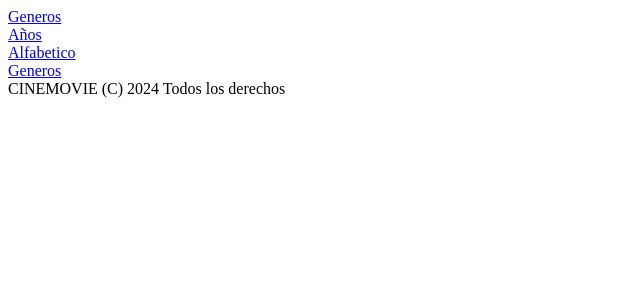
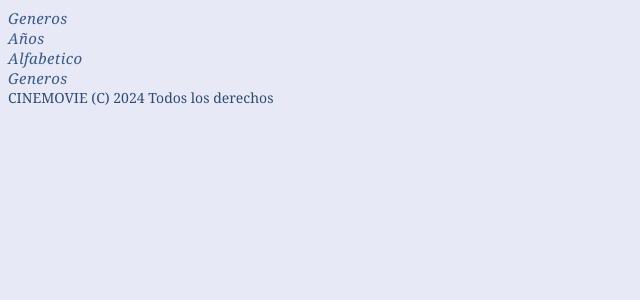
Before and after one commit to D3fussion/Carteleando, a Flask app: template templates/base.html in a window 1280 px wide. Shown: the top 300 px of the page, without its empty margins (0-640 px from the left). Run offline with Flask 3, Linux system fonts and the light colour scheme; the template is opened without the code that fills it, so the values that code supplies are empty.

Commit message:
10/04/2024

```diff
--- a/app.py
+++ b/app.py
@@ -5,7 +5,7 @@
 archivo_cartelera = 'cartelera_2024.csv'
 app = Flask(__name__)
 cartelera = carga_csv(archivo_cartelera)
-
+diccionario_peliculas = crea_diccionario_peliculas(cartelera)
 
 @app.route("/")
 def index():
--- /dev/null
+++ b/static/css/estilo.css
@@ -0,0 +1,101 @@
+h1 {color:#38598b;
+            font-family: Georgia, serif;
+            font-size: 24px;
+            letter-spacing: 0.4px;
+            word-spacing: 0px;
+            font-weight: 700;
+            text-decoration: none solid rgb(68, 68, 68);
+            font-style: normal;
+            font-variant: normal;
+            text-transform: none;}
+        h2 {color:#2e4a74;
+            font-family: Georgia, serif;
+            font-size: 18px;
+            letter-spacing: 0.4px;
+            word-spacing: 0px;
+            font-weight: 700;
+            text-decoration: none solid rgb(68, 68, 68);
+            font-style: normal;
+            font-variant: normal;
+            text-transform: none;}
+        body {color:#2e4a74;
+            font-family: Georgia, serif;
+            font-size: 14px;
+        }
+        .fecha {color: #113f67;
+                font-family: "Comic Sans MS", cursive, sans-serif;
+                font-size: 18px;
+                letter-spacing: 0.4px;
+                word-spacing: 0px;
+                font-weight: 700;
+                text-decoration: none solid rgb(68, 68, 68);
+                font-style: normal;
+                font-variant: normal;
+                text-transform: none;}
+        .bloque {max-width: fit-content;
+                 align-content: center;
+                 background: #e7eaf6;
+        }
+        .sinopsis {
+            font-family: "Lucida Sans Unicode", "Lucida Grande", sans-serif;
+            font-size:13px;
+            color:#a2a8d3;
+        }
+        .titulo {
+            font-family: "Lucida Sans Unicode", "Lucida Grande", sans-serif;
+            font-size:15px;
+            font-style: italic;
+            color:#a2a8d3;
+        }
+        .liga {
+                font-family: Georgia, serif;
+                font-size: 15px;
+                letter-spacing: 0.4px;
+                word-spacing: 0px;
+                color: #38598b;
+                font-weight: 400;
+                text-decoration: none solid rgb(68, 68, 68);
+                font-style: italic;
+                font-variant: normal;
+                text-transform: none;
+        }
+        .liga:hover {
+                color: #113f67;
+                text-decoration:   underline;
+        }
+        .liga_pie {
+            font-family: "Lucida Console", Monaco, monospace;
+            font-size: 11px;
+            letter-spacing: 2px;
+            word-spacing: 2px;
+            color: #00204a;
+            font-weight: 700;
+            text-decoration: none;
+            font-style: normal;
+            font-variant: normal;
+            text-transform: none;
+        }
+        .liga_pie:hover {
+                color: #113f67;
+                text-decoration:   underline;
+        }
+        h5 {color: #072858;
+            font-family: Georgia, serif;
+            font-size: 12px;
+            letter-spacing: 0.4px;
+            word-spacing: 0px;
+            font-weight: 700;
+            text-decoration: none solid rgb(68, 68, 68);
+            font-style: normal;
+            font-variant: normal;
+            text-transform: none;}
+        h6 {color: #6c4909;
+            font-family: Georgia, serif;
+            font-size: 12px;
+            letter-spacing: 0.4px;
+            word-spacing: 0px;
+            font-weight: 700;
+            text-decoration: none solid rgb(68, 68, 68);
+            font-style: normal;
+            font-variant: normal;
+            text-transform: none;}
--- a/templates/base.html
+++ b/templates/base.html
@@ -1,25 +1,25 @@
 <!DOCTYPE html>
 <html lang="es">
 <head>
+    <link rel="stylesheet" href="/static/css/estilo.css">
     {% block head %}
     <meta charset="UTF-8">
-    <title>Title</title>
     <title>{% block title %}{% endblock %}</title>
     <style> </style>
     {% endblock %}
 </head>
-    <body>
+    <body class="bloque">
         <div>
-            <a href="/">Generos</a>
+            <a href="/" class="liga">Generos</a>
         </div>
         <div>
-            <a href="/anios">Años</a>
+            <a href="/anios" class="liga">Años</a>
         </div>
         <div>
-            <a href="/alfabetico">Alfabetico</a>
+            <a href="/alfabetico" class="liga">Alfabetico</a>
         </div>
         <div>
-            <a href="/generos">Generos</a>
+            <a href="/generos" class="liga">Generos</a>
         </div>
     {% block body %}
     {% endblock %}
```
Also changed, not shown: templates/pelicula.html (added, +18 -0 lines), static/styles.css (deleted).
